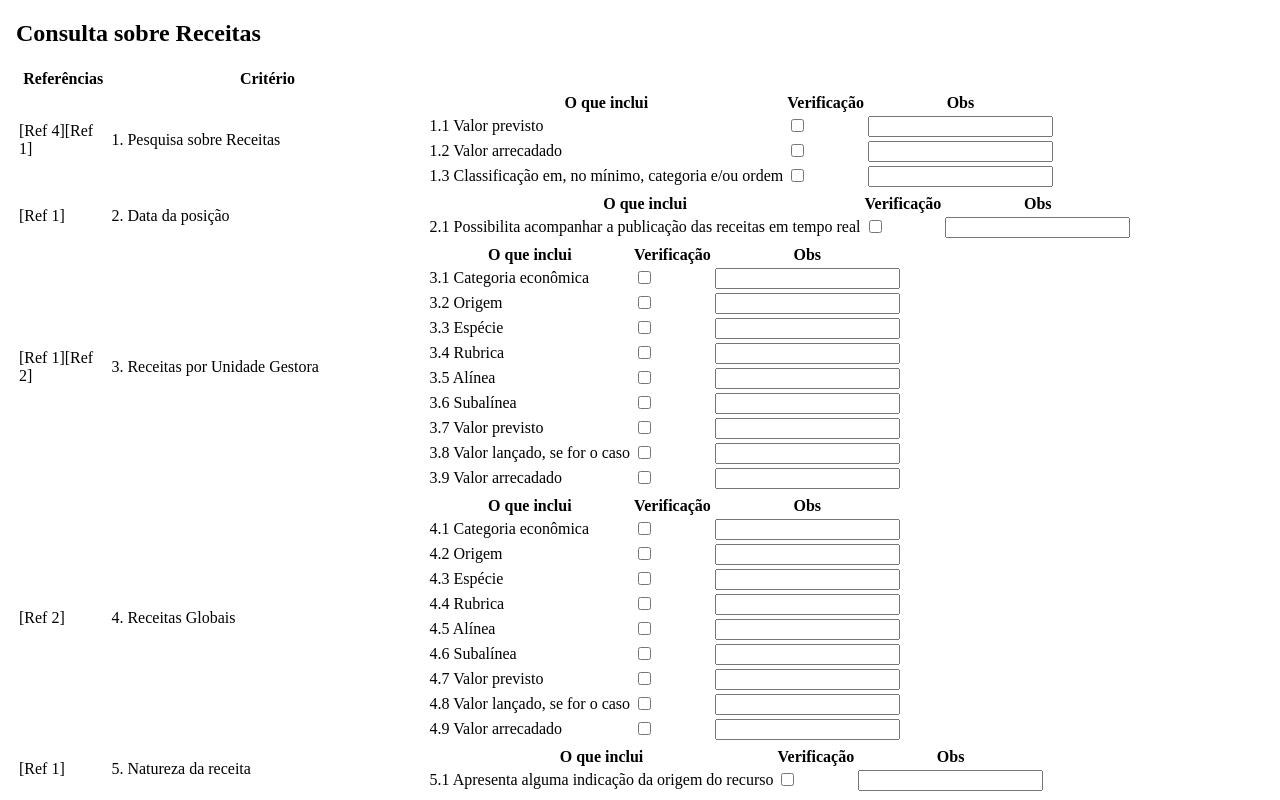
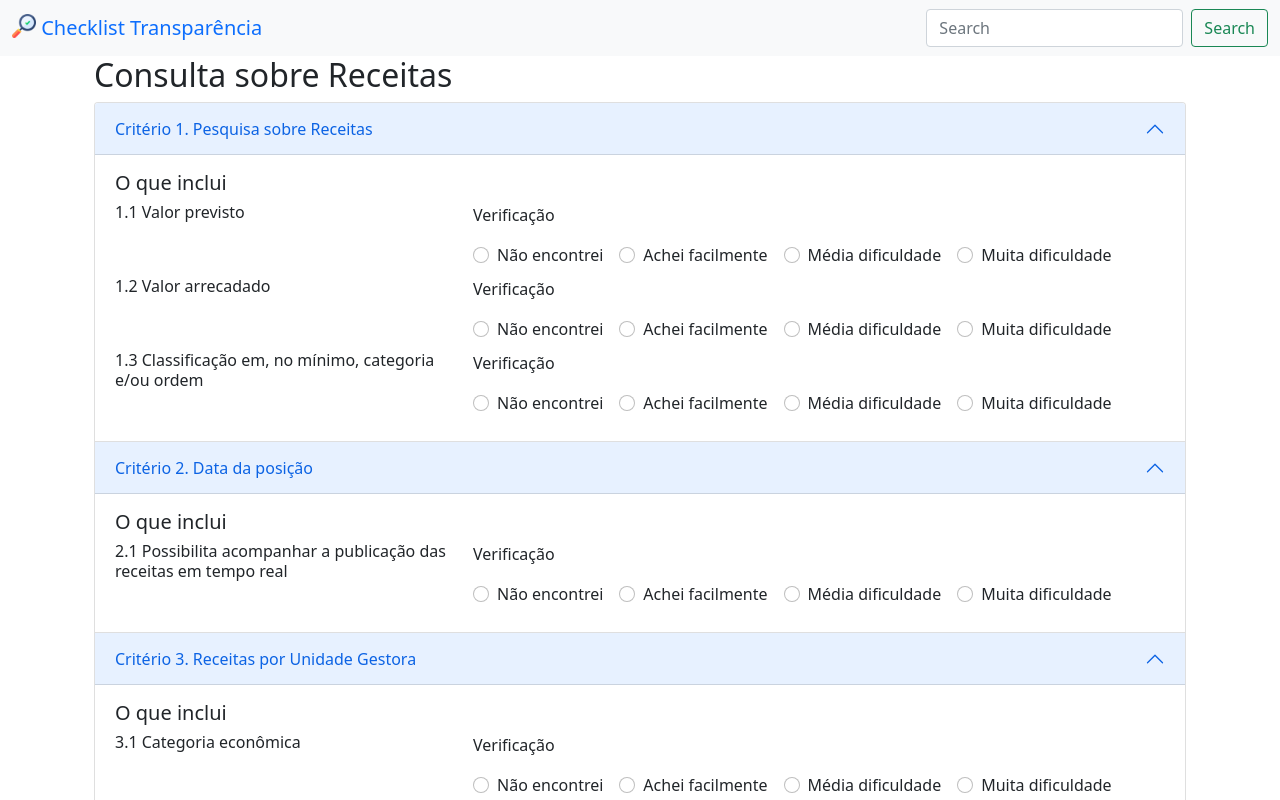
Before and after one commit to flaviabernardini/edgaNiteroi, an Angular app: page / in a window 1280 px wide. Shown: the top 800 px of the page. Built offline with nearby package versions, Linux system fonts and the light colour scheme.

Commit message:
Adicionado navbar e accordion

```diff
--- a/angular.json
+++ b/angular.json
@@ -34,9 +34,14 @@
               "src/assets"
             ],
             "styles": [
-              "src/styles.scss"
+              "src/styles.scss",
+              "./node_modules/bootstrap/dist/css/bootstrap.min.css",
+              "./node_modules/font-awesome/css/font-awesome.min.css"
             ],
-            "scripts": []
+            "scripts": [
+              "node_modules/jquery/dist/jquery.min.js",
+              "node_modules/bootstrap/dist/js/bootstrap.min.js"
+            ]
           },
           "configurations": {
             "production": {
--- a/package.json
+++ b/package.json
@@ -20,6 +20,8 @@
     "@angular/router": "~13.3.0",
     "bootstrap": "^5.1.3",
     "font-awesome": "^4.7.0",
+    "jquery": "^3.6.0",
+    "popper.js": "^1.16.1",
     "rxjs": "~7.5.0",
     "tslib": "^2.3.0",
     "zone.js": "~0.11.4"
--- a/src/app/app.component.html
+++ b/src/app/app.component.html
@@ -2,10 +2,21 @@
 
 </head>
 <body>
-  <header>
-    <div class="nav"></div>
-  </header>
-  <main>
+  <nav class="navbar bg-light">
+    <div class="container-fluid">
+      <a class="navbar-brand" href="#">
+        <img src="../assets/img/search.png" alt="Ícone de lupa com símbolo de acerto" height="24" class="d-inline-block align-text-top">
+        Checklist Transparência
+      </a>
+
+      <form class="d-flex" role="search">
+        <input class="form-control me-2" type="search" placeholder="Search" aria-label="Search">
+        <button class="btn btn-outline-success" type="submit">Search</button>
+      </form>
+    </div>
+  </nav>
+
+  <body>
     <app-criteria-table></app-criteria-table>
-  </main>
+  </body>
 </body>
--- a/src/app/criteria-table/criteria-table.component.html
+++ b/src/app/criteria-table/criteria-table.component.html
@@ -1,35 +1,90 @@
-<div *ngFor="let topic of Rules">
-  <h2>
-    {{topic.topic}}
-  </h2>
-  <table>
-    <thead>
-      <th>Referências</th>
-      <th>Critério</th>
-    </thead>
-    <tbody>
-      <tr *ngFor="let criteria of topic.criterias">
-        <td>{{referencesToStr(criteria)}}</td>
-        <td>{{criteria.criteria_id}}. {{criteria.criteria_title}}</td>
-        <table>
-          <thead>
-            <th>O que inclui</th>
-            <th>Verificação</th>
-            <th>Obs</th>
-          </thead>
-          <tbody>
-            <tr *ngFor="let subcriteria of criteria.subcriterias">
-              <td>{{criteria.criteria_id}}.{{subcriteria.subcriteria_id}} {{subcriteria.subcriteria_title}}</td>
-              <td>
-                <input type="checkbox">
-              </td>
-              <td>
-                <input type="text">
-              </td>
-            </tr>
-          </tbody>
-        </table>
-      </tr>
-    </tbody>
-  </table>
+<div class="container">
+  <div *ngFor="let topic of Rules; let topicId = index" class="container">
+    <h2>
+      {{topic.topic}}
+    </h2>
+    <div class="accordion" id="accordion{{topicId}}">
+      <div *ngFor="let criteria of topic.criterias; let i = index" class="accordion-item">
+        <h4 class="accordion-header" id="accordion{{topicId}}-heading{{i}}">
+          <button class="accordion-button" type="button" data-bs-toggle="collapse" attr.data-bs-target="#accordion{{topicId}}-collapse{{i}}" attr.aria-expanded="true" attr.aria-controls="accordion{{topicId}}-collapse{{i}}">
+            Critério {{i + 1}}. {{criteria.criteria_title}}
+          </button>
+        </h4>
+
+        <div id="accordion{{topicId}}-collapse{{i}}" class="accordion-collapse collapse show" attr.aria-labelledby="accordion{{topicId}}-heading{{i}}">
+          <div class="accordion-body">
+            <h5>O que inclui</h5>
+            <div class="row my-2" *ngFor="let subcriteria of criteria.subcriterias; let j =index">
+              <div class="col col-4">
+                <h6>{{i + 1}}.{{j + 1}} {{subcriteria.subcriteria_title}}</h6>
+              </div>
+              <div class="col col-8">
+                <p>Verificação</p>
+                <div class="form-check form-check-inline">
+                  <input
+                    class="form-check-input"
+                    type="radio"
+                    name="verificationRating_{{i+1}}_{{j+1}}"
+                    id="verificationRating_{{i+1}}_{{j+1}}0"
+                    value="0"
+                  >
+                  <label
+                    class="form-check-label"
+                    for="verificationRating_{{i+1}}_{{j+1}}0"
+                  >
+                    Não encontrei
+                  </label>
+                </div>
+                <div class="form-check form-check-inline">
+                  <input
+                    class="form-check-input"
+                    type="radio"
+                    name="verificationRating_{{i+1}}_{{j+1}}"
+                    id="verificationRating_{{i+1}}_{{j+1}}1"
+                    value="1"
+                  >
+                  <label
+                    class="form-check-label"
+                    for="verificationRating_{{i+1}}_{{j+1}}1"
+                  >
+                    Achei facilmente
+                  </label>
+                </div>
+                <div class="form-check form-check-inline">
+                  <input
+                    class="form-check-input"
+                    type="radio"
+                    name="verificationRating_{{i+1}}_{{j+1}}"
+                    id="verificationRating_{{i+1}}_{{j+1}}2"
+                    value="2"
+                  >
+                  <label
+                    class="form-check-label"
+                    for="verificationRating_{{i+1}}_{{j+1}}2"
+                  >
+                    Média dificuldade
+                  </label>
+                </div>
+                <div class="form-check form-check-inline">
+                  <input
+                    class="form-check-input"
+                    type="radio"
+                    name="verificationRating_{{i+1}}_{{j+1}}"
+                    id="verificationRating_{{i+1}}_{{j+1}}3"
+                    value="3"
+                  >
+                  <label
+                    class="form-check-label"
+                    for="verificationRating_{{i+1}}_{{j+1}}3"
+                  >
+                    Muita dificuldade
+                  </label>
+                </div>
+              </div>
+            </div>
+          </div>
+        </div>
+      </div>
+    </div>
+  </div>
 </div>
```
Also changed, not shown: src/assets/img/search.png (added), 1 other file (tests, documents, lock files or other folders).
